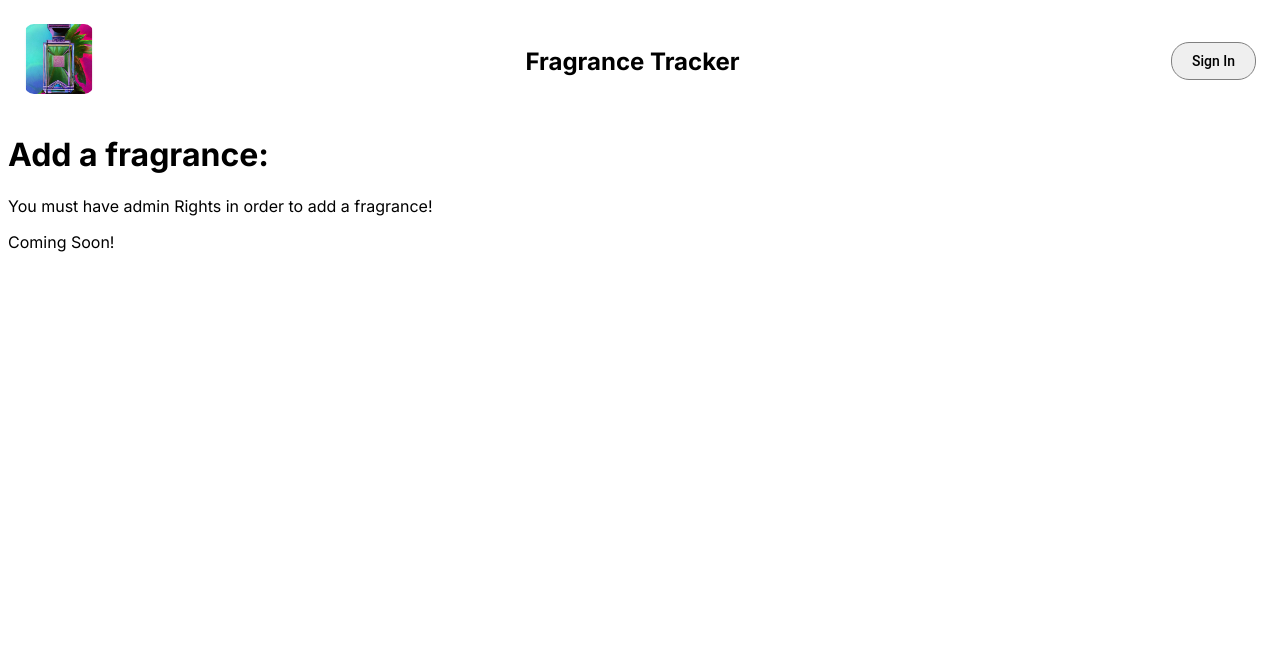
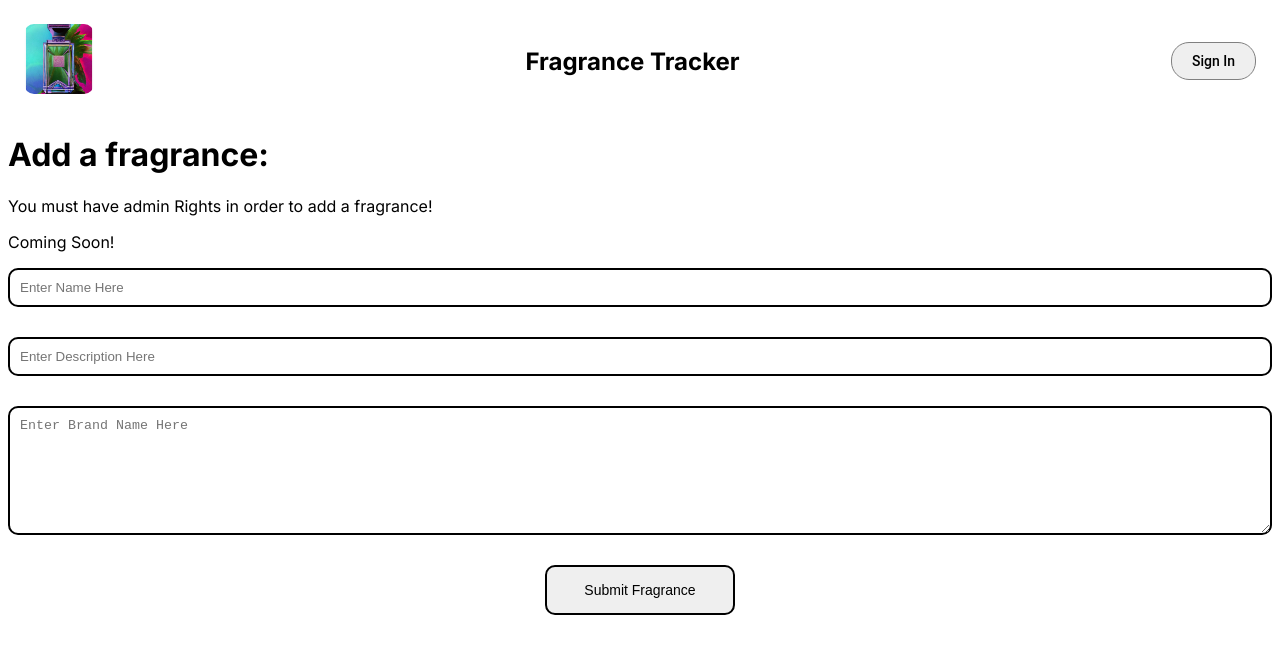
Before and after one commit to Edsoncortes40/fragrance-tracker, a Next.js app in the folder web-client/: page /addFrag in a window 1280 px wide. Shown: the top 654 px of the page. Built offline with nearby package versions, Linux system fonts and the light colour scheme; no server answers.

Commit message:
adding textboxes for add frag component

```diff
--- /dev/null
+++ b/web-client/app/addFrag/page.module.css
@@ -0,0 +1,34 @@
+.addFrag{
+
+}
+
+.form {
+    display: flex;
+    flex-direction: column;
+    gap: 30px;
+    margin-top: 10px;
+}
+
+.textbox {
+    padding: 10px;
+    border-radius: 10px;
+    border: 2px solid black;
+}
+
+.submitBtn{
+    margin: auto;
+    display: inline-block;
+    border: 2px solid black;
+    color: #000000;
+    padding: 10px 20px;
+    border-radius: 10px;
+    cursor: pointer;
+    font-size: 14px;
+    width: 190px;
+    height: 50px;
+}
+
+.submitBtn:hover{
+    background-color: #bee0fd;
+    border: 1px solid transparent;
+}
--- a/web-client/app/addFrag/page.tsx
+++ b/web-client/app/addFrag/page.tsx
@@ -1,9 +1,21 @@
+import styles from "./page.module.css";
+
 export default function AddFrag(){
     return (
-        <div>
+        <div className={styles.addFrag}>
             <h1>Add a fragrance:</h1>
             <p>You must have admin Rights in order to add a fragrance!</p>
             <p>Coming Soon!</p>
+
+
+
+            <form className={styles.form}>
+                <input className={styles.textbox} type="text" name='name' placeholder='Enter Name Here' required />
+                <input className={styles.textbox} type="email" name='email' placeholder='Enter Description Here' required />
+                <textarea className={styles.textbox} name='message' rows='7' placeholder='Enter Brand Name Here' required></textarea>
+                <button type='submit' className={styles.submitBtn}>Submit Fragrance</button>
+            </form>
+
         </div>
     )
 }
```
